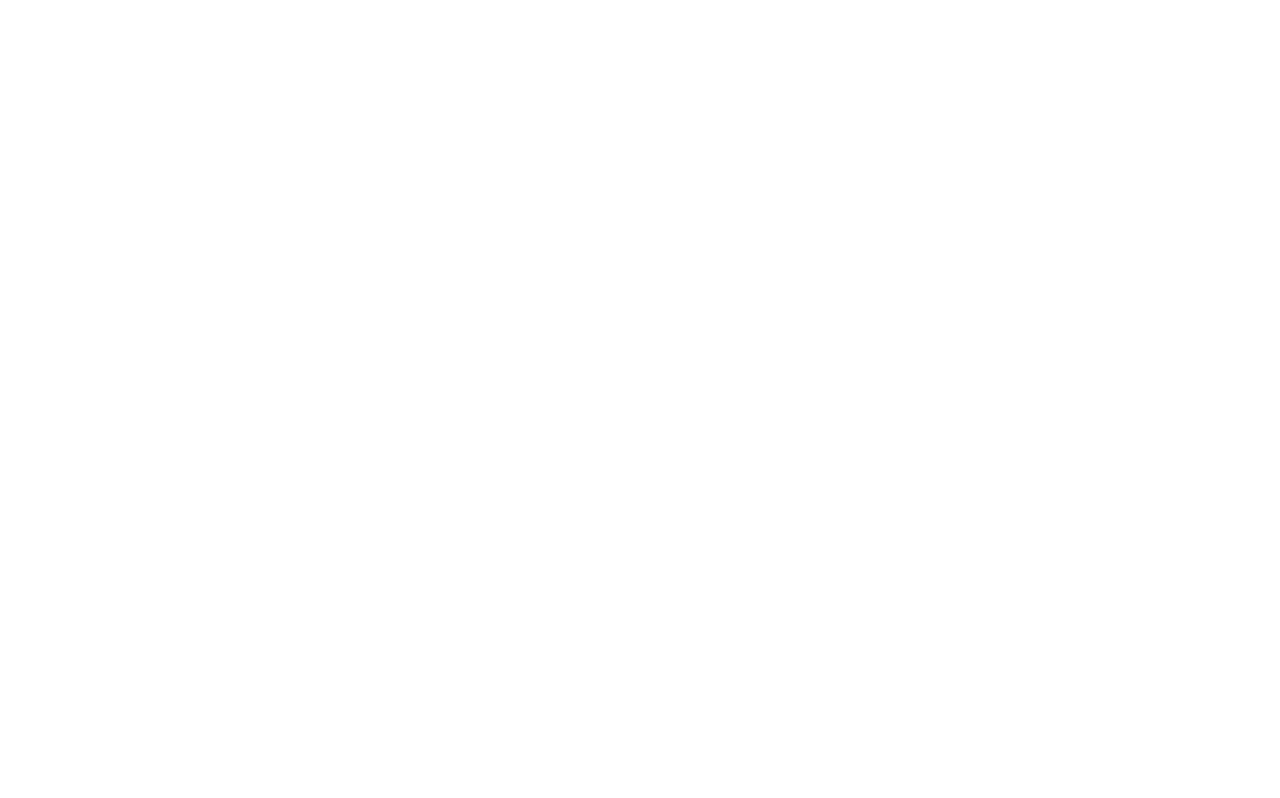
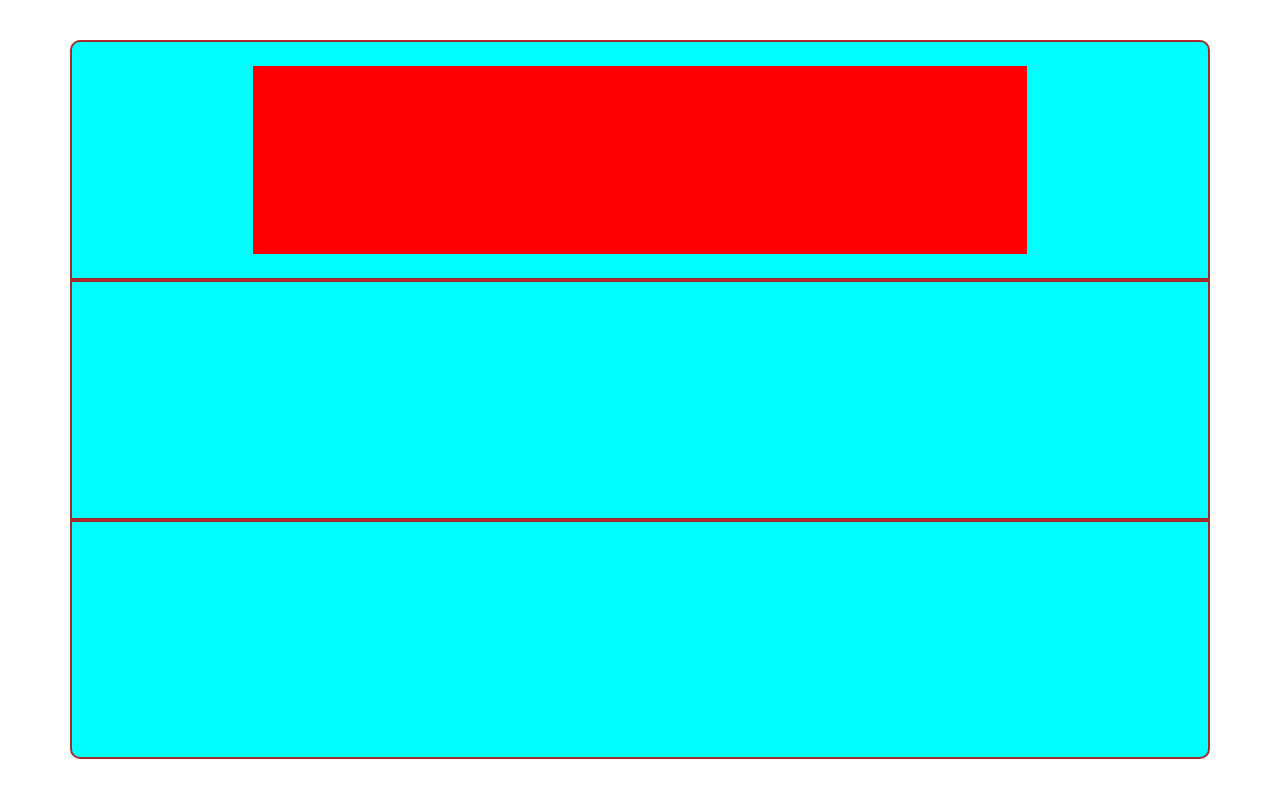
Before and after one commit to Izik-Martinez/smiteRandomGodGenerator, a plain HTML site: page index.html in a window 1280 px wide. Drawn offline with nearby package versions, Linux system fonts and the light colour scheme.

Commit message:
Basic layout of the tool established. Rounded top and bottom corners of container. Working on layout of section one.

```diff
--- a/app.css
+++ b/app.css
@@ -1,14 +1,59 @@
 
 body {
-
 margin: 0%;
 padding: 0%;
+}
 
+
+.container{
+    margin-top: 5vh;
+    margin-bottom: 5vh;
+    height: 90vh;
+}
+
+
+.row {
+    border: 2px solid brown;
+    height: 33.3%;
+    background: aqua;
 
 }
 
+.row:nth-child(1){
 
+border-radius: 10px 10px 0px 0px;
 
+}
 
+.row:nth-child(2){
 
-.row {border: 1px 1px solid red;}
+border-radius: 0%;
+
+}
+
+.row:nth-child(3){
+
+    border-radius: 0px 0px 10px 10px;
+
+    }
+
+.flex {
+
+display: flex;
+
+}
+
+.title{
+
+height: 80%;
+width: 70%;
+background-color: red;
+
+}
+
+.flexCenter{
+display: flex;
+justify-content: center;
+align-items: center;
+
+}
--- a/index.html
+++ b/index.html
@@ -18,9 +18,13 @@
 
 
 <div class="row">
-<div class="col">
+<div class="col flexCenter">
+
+<div class="flexCenter title">
 
 
+
+</div>
 
 </div>
 
```
